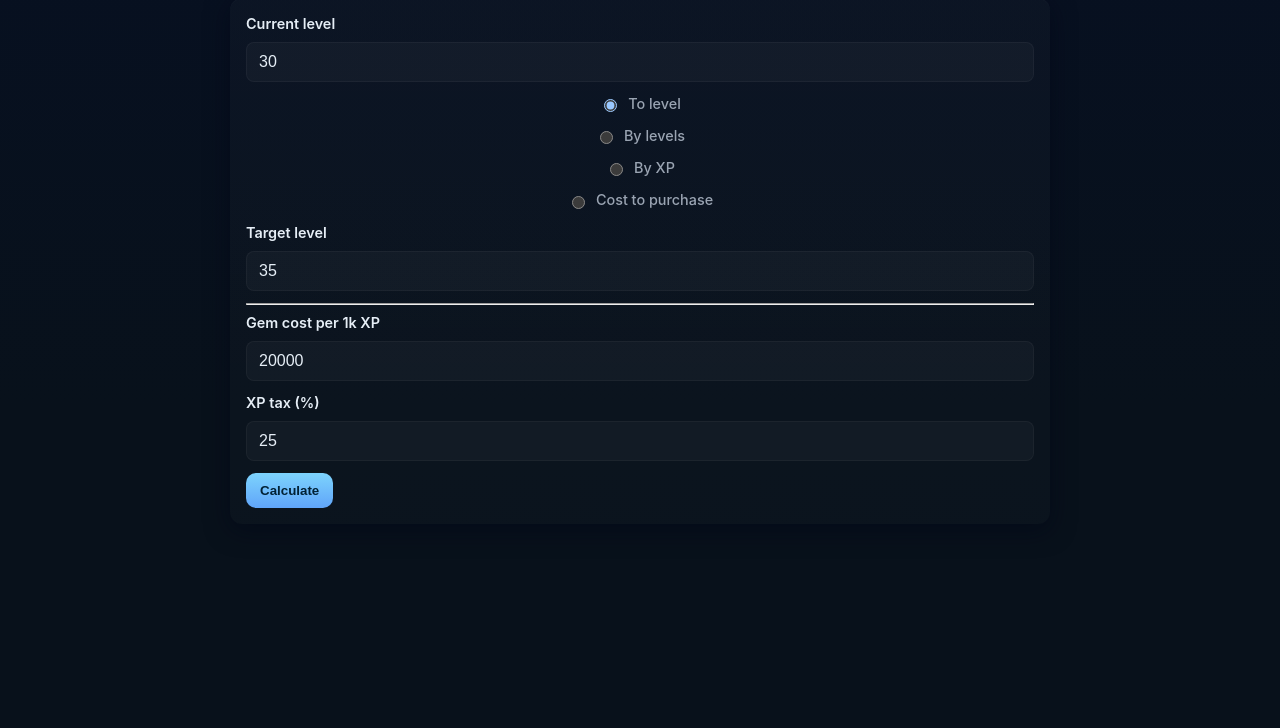
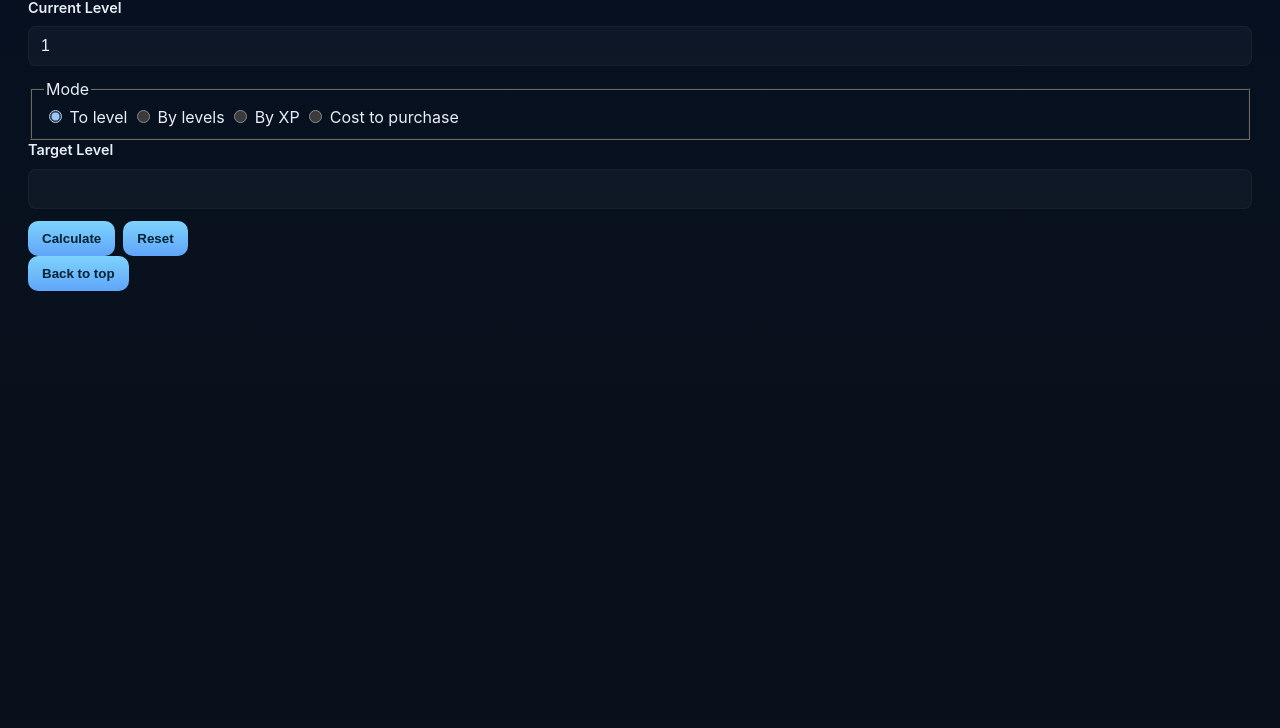
Before and after one commit to cool-dude2022/cool-dude2022, a plain HTML site: page index.html in a window 1280 px wide. Shown: the part 72-800 px from the top of the page. Drawn offline with Linux system fonts and the light colour scheme.

Commit message:
Update index.html

```diff
--- a/index.html
+++ b/index.html
@@ -1,70 +1,76 @@
-<!doctype html>
+<!DOCTYPE html>
 <html lang="en">
 <head>
-  <meta charset="utf-8" />
-  <meta name="viewport" content="width=device-width, initial-scale=1" />
+  <meta charset="UTF-8" />
   <title>XP Calculator</title>
-  <link rel="stylesheet" href="styles.css">
+  <link rel="stylesheet" href="styles.css" />
 </head>
 <body>
-  <main class="container">
   <h1>XP Calculator</h1>
 
-    <form id="xpForm" class="card" autocomplete="off">
+  <form id="xpForm">
     <div class="row">
-        <label>Current level</label>
-        <input id="currentLevel" type="number" min="1" value="30" required>
+      <label>Current Level</label>
+      <input id="currentLevel" type="number" value="1" min="1" />
     </div>
 
-      <div class="row toggle-row">
-        <label><input type="radio" name="mode" id="modeTo" checked> To level</label>
-        <label><input type="radio" name="mode" id="modeBy"> By levels</label>
-        <label><input type="radio" name="mode" id="modeXp"> By XP</label>
-        <label><input type="radio" name="mode" id="modeCost"> Cost to purchase</label>
-      </div>
+    <fieldset>
+      <legend>Mode</legend>
+      <label><input type="radio" name="mode" id="modeTo" checked /> To level</label>
+      <label><input type="radio" name="mode" id="modeBy" /> By levels</label>
+      <label><input type="radio" name="mode" id="modeXp" /> By XP</label>
+      <label><input type="radio" name="mode" id="modeCost" /> Cost to purchase</label>
+    </fieldset>
 
     <div class="row" id="toLevelRow">
-        <label>Target level</label>
-        <input id="targetLevel" type="number" min="1" value="35">
+      <label>Target Level</label>
+      <input id="targetLevel" type="number" min="1" />
     </div>
 
     <div class="row hidden" id="byLevelsRow">
       <label>Levels to gain</label>
-        <input id="levelsUp" type="number" min="1" value="5">
+      <input id="levelsUp" type="number" min="1" />
     </div>
 
     <div class="row hidden" id="byXpRow">
       <label>XP amount</label>
-        <input id="xpAmount" type="number" value="100000">
+      <input id="xpAmount" type="number" min="0" />
     </div>
 
+    <!-- COST MODE -->
     <div class="row hidden" id="costRow">
-        <label>Available gems</label>
-        <input id="availableGems" type="number" min="0">
+      <label>Gems available</label>
+      <input id="gemsAvailable" type="number" min="0" />
     </div>
 
-      <hr>
-
-      <div class="row">
-        <label>Gem cost per 1k XP</label>
-        <input id="gemRate" type="number" value="20000">
+    <div class="row hidden" id="costRateRow">
+      <label>Gems per 1k XP</label>
+      <input id="gemRate" type="number" min="1" value="20000" />
     </div>
 
-      <div class="row">
+    <div class="row hidden" id="taxRow">
       <label>XP tax (%)</label>
-        <input id="xpTax" type="number" value="25" min="0" max="100">
+      <input id="xpTax" type="number" min="0" max="100" value="25" />
     </div>
 
+    <div class="actions">
       <button type="submit">Calculate</button>
+      <button type="reset" id="resetBtn">Reset</button>
+    </div>
   </form>
 
-    <section id="results" class="card hidden">
-      <h2>Results</h2>
+  <section id="results" class="hidden">
     <p id="summary"></p>
-      <p id="costSummary"></p>
-      <p id="taxSummary"></p>
+    <p id="note" class="hidden"></p>
 
-      <div class="progress-wrapper">
-        <div class="progress-bar">
-          <div class="progress-fill" id="progressFill"></div>
-        </div>
+    <details id="detailsBlock">
+      <summary>XP breakdown</summary>
+      <ul id="breakdown"></ul>
+    </details>
+  </section>
+
+  <button id="topBtn">Back to top</button>
+
+  <script src="script.js"></script>
+</body>
+</html>
```
Lines whose indentation alone changed are shown as unchanged.
